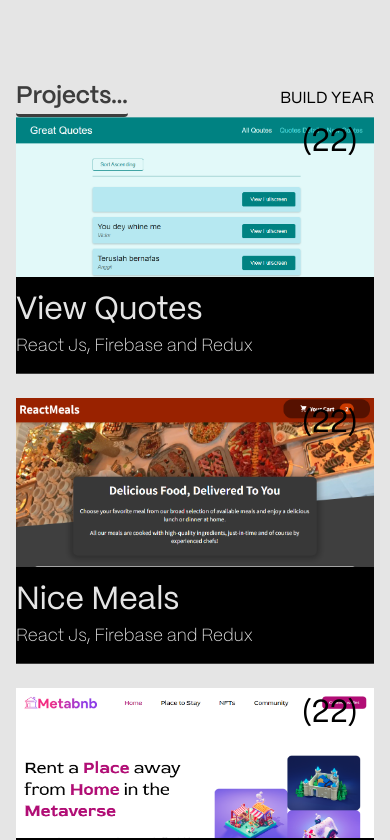
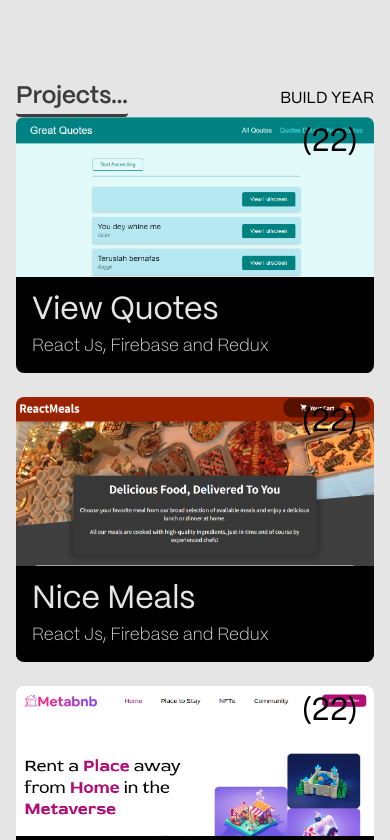
Before and after one commit to AirZED/new-portfolio, a React (Vite) app: page / in a window 390 px wide. Shown: the part 1211-2051 px from the top of the page. Built offline with nearby package versions, Linux system fonts and the light colour scheme.

Commit message:
ono birthday

```diff
--- a/src/styles/Project.module.css
+++ b/src/styles/Project.module.css
@@ -62,16 +62,13 @@
         padding: 0;
         pointer-events: none;
         margin-bottom: 1.5rem;
+        border: none;
+
     }
 
     .project .project-child {
         padding: 0;
 
-    }
-
-    .project .project-child:hover {
-
-        background: linear-gradient(242.52deg, #D9D9D9 16.82%, rgba(217, 217, 217, 0) 59.28%);
     }
 
 
@@ -81,6 +78,7 @@
         opacity: 1;
         visibility: visible;
         transform: none;
+        border-radius: 8px;
     }
 
     .project .project-child .project-name-section {
@@ -90,10 +88,12 @@
         bottom: 0;
         right: 0;
         left: 0;
-        padding: .5rem 0rem;
+        padding: .5rem 1rem;
         z-index: 2;
         display: flex;
         flex-direction: column;
+        border-radius: 0 0 8px 8px;
+
 
     }
 
```
